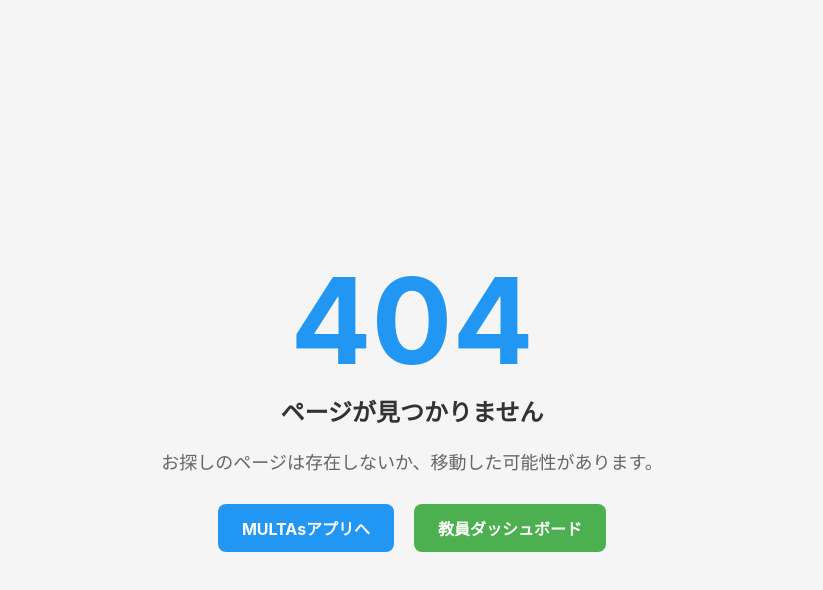
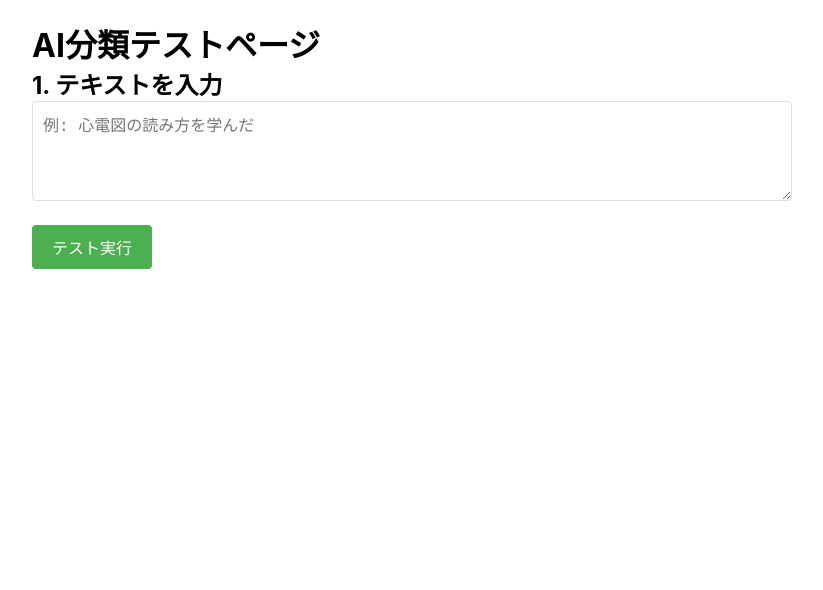
Before and after one commit to tamikenn/multas_auto-record-system2025, a Next.js app in the folder multas-v3-vercel/: page /test-ai in a window 1280 px wide. Before the commit this address had no page. Shown: the top 590 px of the page, without its empty margins (228-1051 px from the left). Built offline with nearby package versions, Linux system fonts and the light colour scheme.

Commit message:
Add AI classification test page

```diff
--- /dev/null
+++ b/multas-v3-vercel/pages/test-ai.js
@@ -0,0 +1,162 @@
+import React, { useState } from 'react';
+import Head from 'next/head';
+
+export default function TestAI() {
+  const [text, setText] = useState('');
+  const [result, setResult] = useState(null);
+  const [loading, setLoading] = useState(false);
+  const [error, setError] = useState('');
+
+  const testAI = async () => {
+    if (!text.trim()) {
+      setError('テキストを入力してください');
+      return;
+    }
+
+    setLoading(true);
+    setError('');
+    setResult(null);
+
+    try {
+      // 1. AI分類をテスト
+      const classifyResponse = await fetch('/api/classify', {
+        method: 'POST',
+        headers: { 'Content-Type': 'application/json' },
+        body: JSON.stringify({ text: text.trim() })
+      });
+
+      const classifyData = await classifyResponse.json();
+
+      // 2. Google Sheetsに保存
+      const saveResponse = await fetch('/api/save-post', {
+        method: 'POST',
+        headers: { 'Content-Type': 'application/json' },
+        body: JSON.stringify({
+          timestamp: new Date().toLocaleString('ja-JP'),
+          username: 'テストユーザー',
+          text: text.trim(),
+          category: classifyData.category || 0,
+          reason: classifyData.reason || 'AI分類失敗'
+        })
+      });
+
+      const saveData = await saveResponse.json();
+
+      setResult({
+        classify: classifyData,
+        save: saveData,
+        success: saveResponse.ok && classifyResponse.ok
+      });
+
+    } catch (err) {
+      setError('エラー: ' + err.message);
+    } finally {
+      setLoading(false);
+    }
+  };
+
+  return (
+    <>
+      <Head>
+        <title>AI分類テスト</title>
+      </Head>
+      <div style={{ maxWidth: '800px', margin: '0 auto', padding: '20px' }}>
+        <h1>AI分類テストページ</h1>
+
+        <div style={{ marginBottom: '20px' }}>
+          <h2>1. テキストを入力</h2>
+          <textarea
+            value={text}
+            onChange={(e) => setText(e.target.value)}
+            placeholder="例: 心電図の読み方を学んだ"
+            style={{
+              width: '100%',
+              height: '100px',
+              padding: '10px',
+              fontSize: '16px',
+              border: '1px solid #ddd',
+              borderRadius: '4px'
+            }}
+          />
+        </div>
+
+        <button
+          onClick={testAI}
+          disabled={loading}
+          style={{
+            padding: '10px 20px',
+            fontSize: '16px',
+            backgroundColor: loading ? '#ccc' : '#4CAF50',
+            color: 'white',
+            border: 'none',
+            borderRadius: '4px',
+            cursor: loading ? 'not-allowed' : 'pointer'
+          }}
+        >
+          {loading ? 'テスト中...' : 'テスト実行'}
+        </button>
+
+        {error && (
+          <div style={{
+            marginTop: '20px',
+            padding: '10px',
+            backgroundColor: '#ffebee',
+            color: '#c62828',
+            borderRadius: '4px'
+          }}>
+            <h3>エラー</h3>
+            <p>{error}</p>
+          </div>
+        )}
+
+        {result && (
+          <div style={{ marginTop: '20px' }}>
+            <h2>2. AI分類結果</h2>
+            <div style={{
+              padding: '10px',
+              backgroundColor: result.classify.error ? '#ffebee' : '#e8f5e9',
+              borderRadius: '4px',
+              marginBottom: '10px'
+            }}>
+              <p><strong>カテゴリー:</strong> {result.classify.category}</p>
+              <p><strong>理由:</strong> {result.classify.reason}</p>
+              {result.classify.error && (
+                <p><strong>エラー:</strong> {result.classify.error}</p>
+              )}
+            </div>
+
+            <h2>3. Google Sheets保存結果</h2>
+            <div style={{
+              padding: '10px',
+              backgroundColor: result.save.error ? '#ffebee' : '#e8f5e9',
+              borderRadius: '4px'
+            }}>
+              <p><strong>ステータス:</strong> {result.save.message || result.save.error}</p>
+            </div>
+
+            <h2>4. 全体結果</h2>
+            <div style={{
+              padding: '10px',
+              backgroundColor: result.success ? '#e8f5e9' : '#ffebee',
+              borderRadius: '4px'
+            }}>
+              <p>{result.success ? '✅ 成功' : '❌ 失敗'}</p>
+            </div>
+
+            <details style={{ marginTop: '20px' }}>
+              <summary>詳細なレスポンス（デバッグ用）</summary>
+              <pre style={{
+                backgroundColor: '#f5f5f5',
+                padding: '10px',
+                borderRadius: '4px',
+                overflow: 'auto'
+              }}>
+                {JSON.stringify(result, null, 2)}
+              </pre>
+            </details>
+          </div>
+        )}
+      </div>
+    </>
+  );
+}
```
